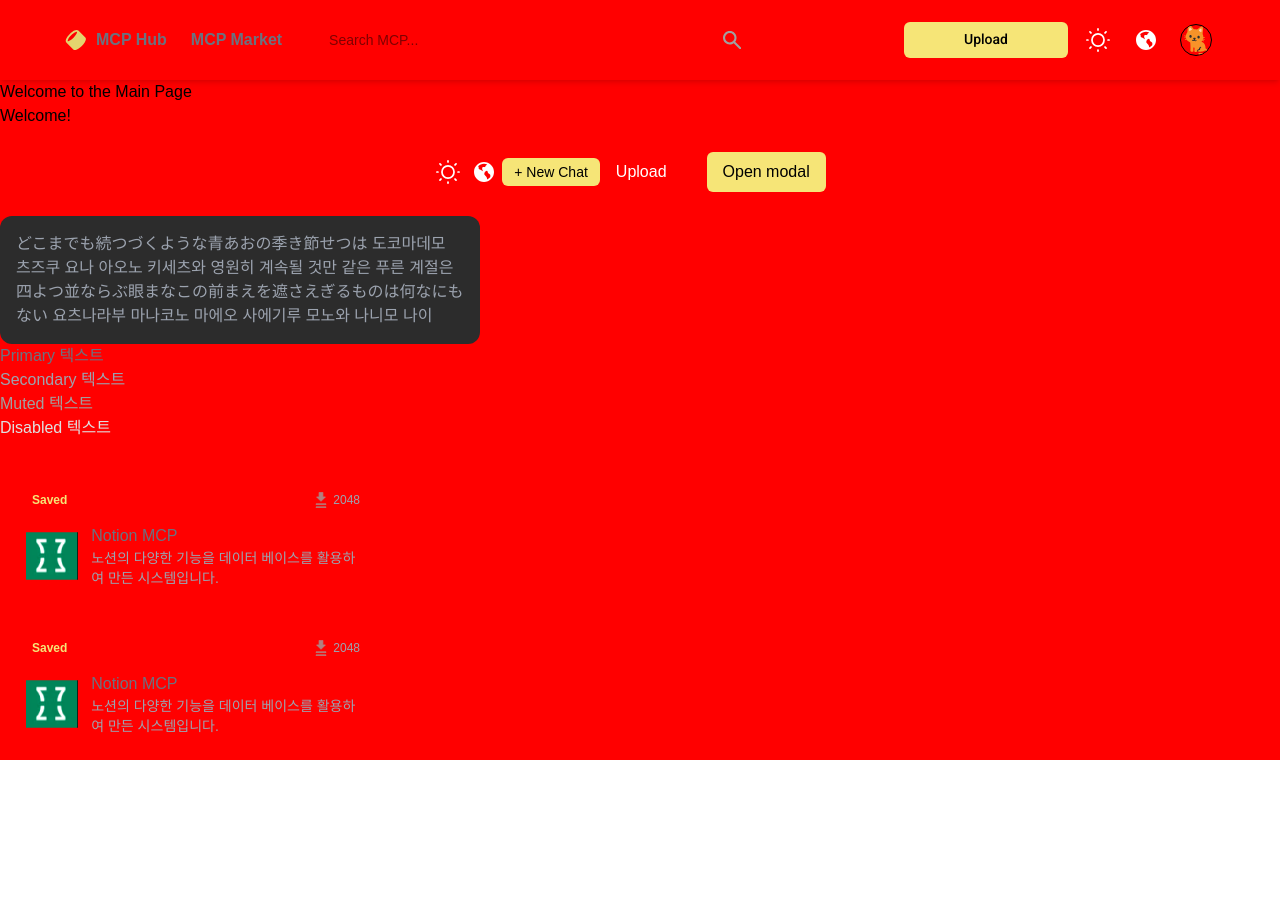
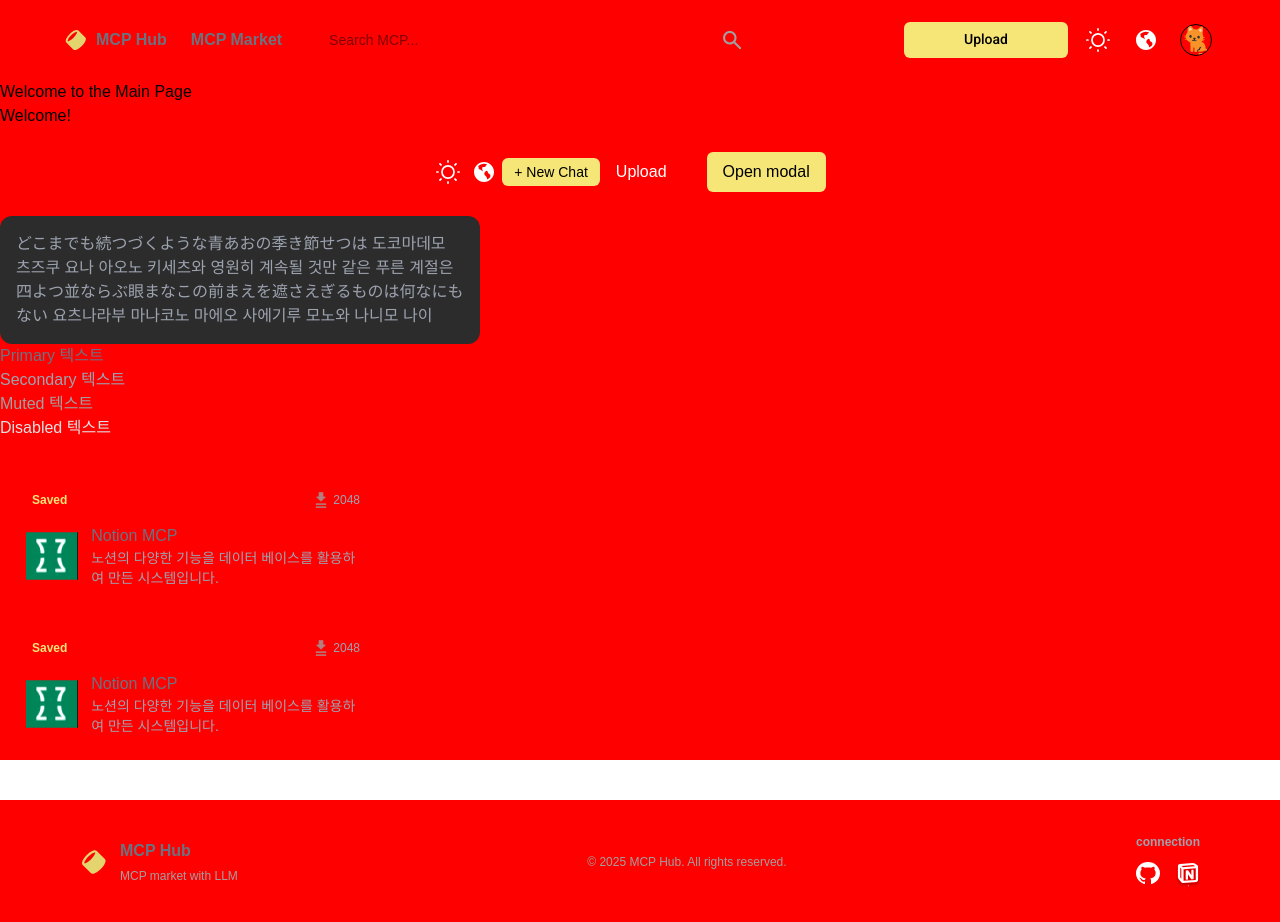
Before and after one commit to 8LOWUP/mcp-hub-FE, a Next.js app: page /en in a window 1280 px wide. Before the commit the page ends 800 px from the top, so only its background shows below. Built offline with nearby package versions, Linux system fonts and the light colour scheme; a web font is replaced by a local one.

Commit message:
[feat]풋터 개발

```diff
--- a/src/app/[locale]/layout.tsx
+++ b/src/app/[locale]/layout.tsx
@@ -3,7 +3,7 @@ import { NextIntlClientProvider } from "next-intl";
 import { getMessages } from "next-intl/server";
 import { ThemeProvider } from "@/contexts/theme-provider";
 import Header from "@/components/layout/Header";
-
+import Footer from "@/components/layout/Footer";
 
 export default async function RootLayout({
                                            children,
@@ -24,8 +24,13 @@ export default async function RootLayout({
           <NextIntlClientProvider messages={messages}>
               {/* 공용 헤어*/}
               <Header/>
+              <main className={"flex flex-col min-h-screen"}>
               { /* 페이지 컨텐츠 */ }
                   {children}
+              </main>
+              {/* 공용 푸터*/}
+              <Footer/>
+
             {/* 포탈 위치 지정 */}
             <div id="portal-root" ></div>
           </NextIntlClientProvider>
--- /dev/null
+++ b/src/app/[locale]/market/page.tsx
@@ -0,0 +1,3 @@
+export default function MarketPage() {
+    return <h1>MCP Market 페이지입니다.</h1>;
+}
--- a/src/app/[locale]/page.tsx
+++ b/src/app/[locale]/page.tsx
@@ -12,7 +12,7 @@ import TextContainer from '@/components/container/TextContainer'
 export default function LandingPage() {
   const t = useTranslations('LandingPage');
   return (
-    <div className='bg-surface-1'>
+    <div className='bg-surface-1 pt-20'>
       <h1>{t('title')}</h1>
       <Link href="/about">{t('about')}</Link>
       <div className='flex justify-center items-center'>
@@ -62,6 +62,7 @@ export default function LandingPage() {
             />
 
         </div>
+
     </div>
   );
 }
--- a/src/components/layout/Footer.tsx
+++ b/src/components/layout/Footer.tsx
@@ -0,0 +1,62 @@
+import Image from "next/image";
+import Link from "next/link";
+
+const externalLinks = [
+    {
+        href: "https://github.com/orgs/8LOWUP/repositories", // 우리 레포 주소 주입함.
+        alt: "GitHub Icon",
+        src: "/github.svg",
+    },
+    {
+        href: "https://notion.so", // 추후 노션 주소로 수정
+        alt: "Notion Icon",
+        src: "/notion.svg",
+    },
+];
+
+export default function Footer() {
+    return (
+        <footer className="bg-surface-1 border-t border-contrast">
+            <div className="max-w-screen-2xl mx-auto px-20 py-8">
+                <div className="flex justify-between items-center">
+
+                    {/* 왼쪽: 로고 및 서비스 이름 */}
+                    <div className="flex items-center gap-3">
+                        <Image src="/logo.svg" alt="MCP Hub Logo" width={28} height={28} />
+                        <div>
+                            <p className="text-primary font-bold">MCP Hub</p>
+                            <p className="text-muted text-body4 mt-1">
+                                MCP market with LLM
+                            </p>
+                        </div>
+                    </div>
+
+                    {/* 중앙: 저작권 표시 글씨 */}
+                    <div className="text-muted text-caption1">
+                        © 2025 MCP Hub. All rights reserved.
+                    </div>
+
+                    {/* 오른쪽: 외부 링크 아이콘 + connection 글씨 */}
+                    <div className="flex flex-col items-center gap-1">
+                        <span className="text-secondary text-caption1 font-bold">connection</span>
+                        <div className="flex items-center gap-4">
+                            {externalLinks.map((link) => (
+                                <Link
+                                    key={link.href}
+                                    href={link.href}
+                                    target="_blank"
+                                    rel="noopener noreferrer"
+                                    aria-label={link.alt}
+                                    className={link.alt === "Notion Icon" ? "mt-2" : ""}
+                                >
+                                    <Image src={link.src} alt={link.alt} width={24} height={24} />
+                                </Link>
+                            ))}
+                        </div>
+                    </div>
+
+                </div>
+            </div>
+        </footer>
+    );
+}
--- a/src/components/layout/Header.tsx
+++ b/src/components/layout/Header.tsx
@@ -1,8 +1,8 @@
 "use client";
 
-import { useState, useEffect } from "react"; // ✅ 추가
+import { useState, useEffect } from "react";
 import Image from "next/image";
-import { useRouter } from "next/navigation";
+import { useRouter, usePathname } from "next/navigation"; // usePathname 추가
 import LocaleSwitcher from "@/components/ui/LocaleSwitcher";
 import ThemeToggle from "@/components/ui/theme-toggle";
 import PrimaryButton from "@/components/ui/PrimaryButton";
@@ -10,7 +10,11 @@ import SearchBar from "@/components/ui/searchBar";
 
 export default function LandingHeader() {
     const router = useRouter();
+    const pathname = usePathname(); // 현재 경로
     const [scrolled, setScrolled] = useState(false);
+
+    // 현재 locale 추출 (URL의 첫 번째 경로 조각)
+    const locale = pathname.split("/")[1] || "en"; // 기본 locale = en
 
     // 스크롤 감지
     useEffect(() => {
@@ -25,7 +29,7 @@ export default function LandingHeader() {
         <header className="sticky top-0 z-40 shadow-md">
             {/* 배경 + border */}
             <div
-                className={`relative top-0 left-0 right-0 z-20 h-20 px-10 bg-surface-1 transition-colors duration-200 ${
+                className={`absolute top-0 left-0 right-0 z-20 h-20 px-10 bg-surface-1 transition-colors duration-200 ${
                     scrolled
                         ? "border-b-2 border-accent"
                         : "border-b border-transparent"
@@ -43,17 +47,20 @@ export default function LandingHeader() {
                         />
                         <div
                             className="flex flex-col cursor-pointer "
-                            onClick={() => router.push("/")}
+                            onClick={() => router.push(`/${locale}`)} // locale 기반으로 이동
                         >
-                            <span className="text-primary font-bold ">MCP Hub</span>
+                            <span className="text-primary font-bold hover:decoration-accent hover:underline decoration-yellow-200 underline-offset-10 ">
+                                MCP Hub
+                            </span>
                         </div>
 
                         <div
                             className="cursor-pointer px-4 py-2 rounded-md flex items-center justify-center relative"
-                            onClick={() => router.push("/market")}
+                            onClick={() => router.push(`/${locale}/market`)} // locale 기반으로 이동
                         >
-                            <span className="hidden md:flex text-primary font-semibold">MCP Market</span>
-                            <span className="absolute bottom-0 left-0 w-full h-0.5 bg-transparent hover:bg-accent transition-all"></span>
+                            <span className="hidden md:flex text-primary font-semibold hover:decoration-accent hover:underline decoration-yellow-200 underline-offset-10">
+                                MCP Market
+                            </span>
                         </div>
                     </div>
 
@@ -65,14 +72,14 @@ export default function LandingHeader() {
                     {/* 오른쪽 액션 */}
                     <div className="flex items-center gap-x-3">
                         <PrimaryButton
-                            onClick={() => router.push("/upload")}
+                            onClick={() => router.push(`/${locale}/upload`)} // locale 기반으로 이동
                             variant="primary"
                             size="md"
                             className="hidden md:flex h-9 px-15"
                         >
                             <span className="text-title5">Upload</span>
                         </PrimaryButton>
-                        <ThemeToggle  />
+                        <ThemeToggle />
                         <LocaleSwitcher />
                         <div className="w-8 h-8 mx-1 rounded-full border border-accent-color-1 overflow-hidden">
                             <Image
--- a/tailwind.config.ts
+++ b/tailwind.config.ts
@@ -1,13 +1,27 @@
-// tailwind.config.js
-export default {
-  darkMode: 'class', // 다크 모드를 클래스 기반으로 설정
+import plugin from 'tailwindcss/plugin';
+
+const tailwindConfig = {
+    darkMode: 'class',
     content: [
         './app/**/*.{js,ts,jsx,tsx}',
         './components/**/*.{js,ts,jsx,tsx}',
     ],
     theme: {
-      extend: {
+        extend: {},
     },
+    plugins: [
+        plugin(function({ addUtilities }) {
+            const newUtilities = {
+                '.decoration-accent': {
+                    'text-decoration-color': 'var(--accent-color-1)',
                 },
-  plugins: [],
+                '.hover\\:decoration-accent:hover': {
+                    'text-decoration-color': 'var(--accent-color-1)',
+                },
             };
+            addUtilities(newUtilities, ['responsive']);
+        }),
+    ],
+};
+
+export default tailwindConfig;
```
Also changed, not shown: public/github.svg (added), public/notion.svg (added). Lines whose indentation alone changed are shown as unchanged.
